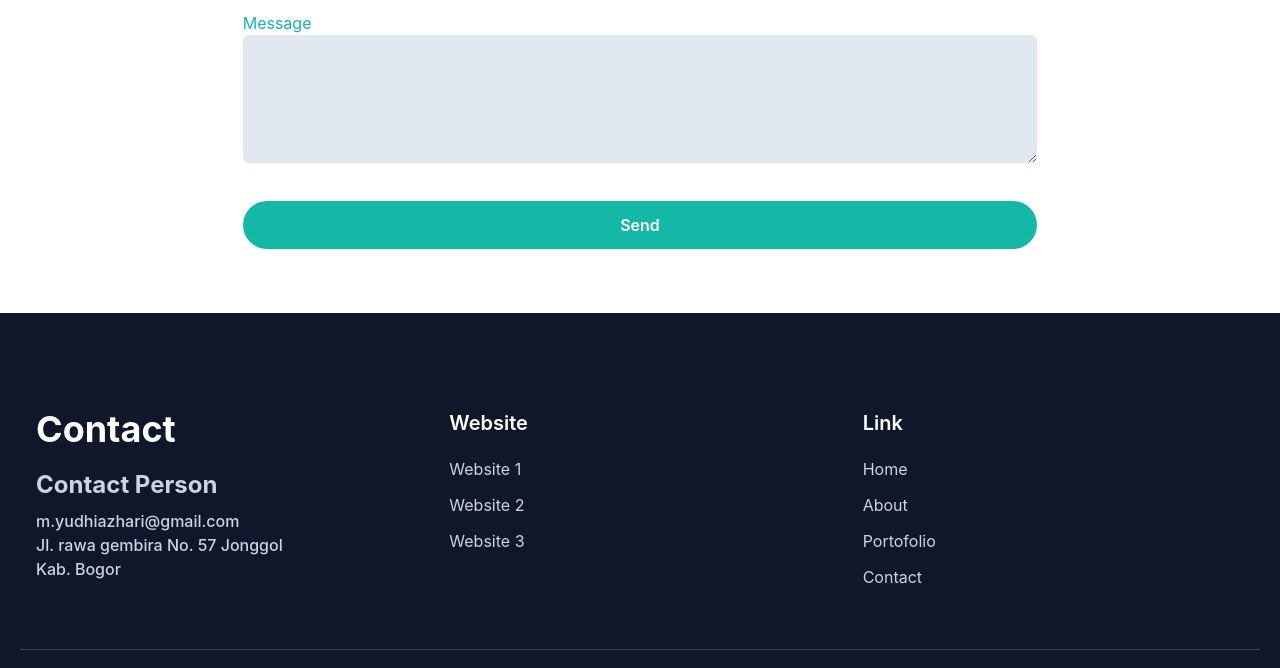
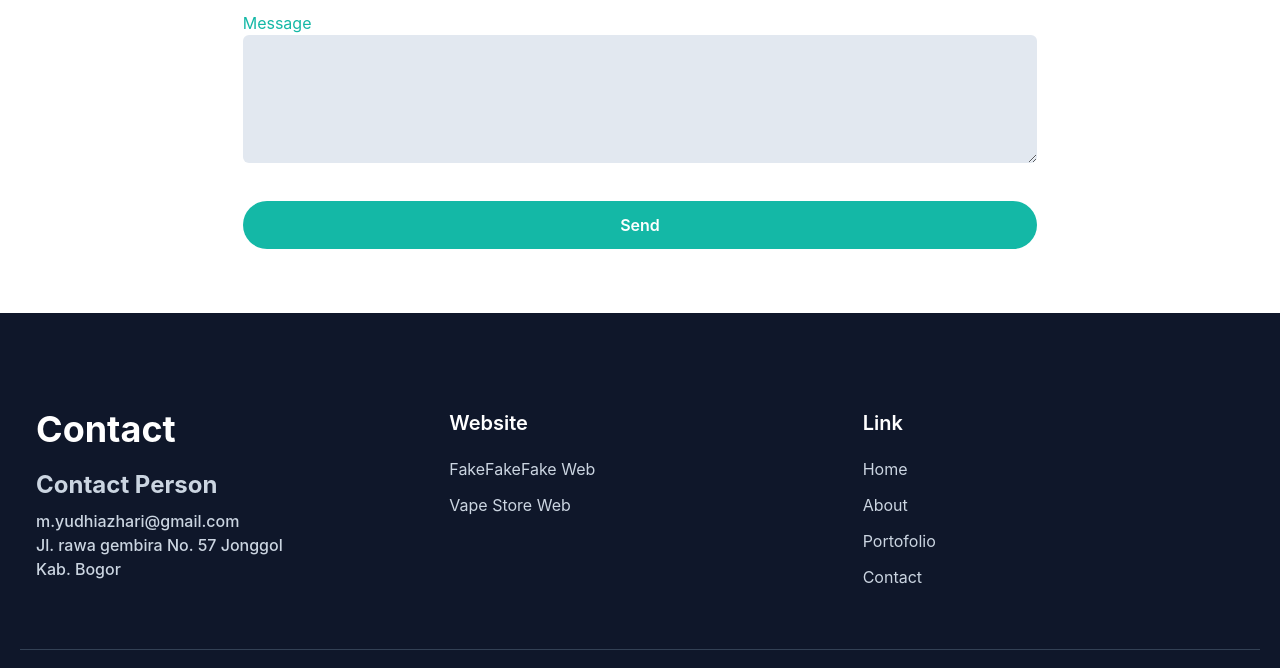
Before and after one commit to yudhiazhr/my-portfolio-web, a website: page index.html in a window 1280 px wide. Shown: the part 3507-4175 px from the top of the page. Drawn offline with Linux system fonts and the light colour scheme.

Commit message:
style: styling footer

```diff
--- a/index.html
+++ b/index.html
@@ -304,13 +304,10 @@
                     <h3 class="font-semibold text-xl text-white mb-5">Website</h3>
                     <ul class="text-slate-300">
                         <li>
-                            <a href="#" class="inline-block text-base hover:text-primary mb-3">Website 1</a>
+                            <a href=" https://ecommerce-with-fake-storeapi.netlify.app/" target="_blank" class="inline-block text-base hover:text-primary mb-3">FakeFakeFake Web</a>
                         </li>
                         <li>
-                            <a href="#" class="inline-block text-base hover:text-primary mb-3">Website 2</a>
-                        </li>
-                        <li>
-                            <a href="#" class="inline-block text-base hover:text-primary mb-3">Website 3</a>
+                            <a href="https://arraxysworld.000webhostapp.com/arraxys-vape/" target="_blank" class="inline-block text-base hover:text-primary mb-3">Vape Store Web</a>
                         </li>
                     </ul>
                 </div>
```
